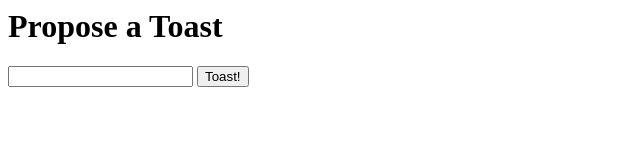
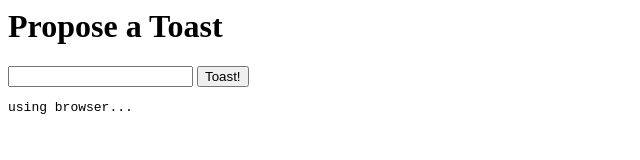
Before and after one commit to alxndrsn/toastmaster, a plain HTML site: page index.html in a window 1280 px wide. Both pictures are taken after a click on the button "Toast!". Shown: the full height of the page, 0-640 px from the left. Drawn offline with Linux system fonts and the light colour scheme.

Commit message:
Add logging to see which device is used in HTML

```diff
--- a/index.html
+++ b/index.html
@@ -7,18 +7,27 @@
 		<h1>Propose a Toast</h1>
 		<input type="text" id="txtToast"/>
 		<button id="btnMakeToast">Toast!</button>
+		<div>
+			<pre><code id="log"></code></pre>
+		</div>
 		<script>
 		  $(function() {
+		    function log(message) {
+		      $('#log').append(message + '\n');
+		    }
 		    var makeToast = function(toast) {
 		      toast = 'A toast: TO ' + toast.toUpperCase() + '!';
 		      if(window.androidToaster) {
+		        log('using android...');
 		        window.androidToaster.toast(toast);
 		      } else if(window.cordova) {
+		        log('using cordova...');
 		        cordova.exec(
 			    function() { console.log('[toast] success with ' + arguments.length + ' args'); },
 			    function() { console.log('[toast] error with ' + arguments.length + ' args'); },
 			    'toast', 'toast', [toast]);
 		      } else {
+		        log('using browser...');
 		        alert(toast);
 		      }
 		    };
```
